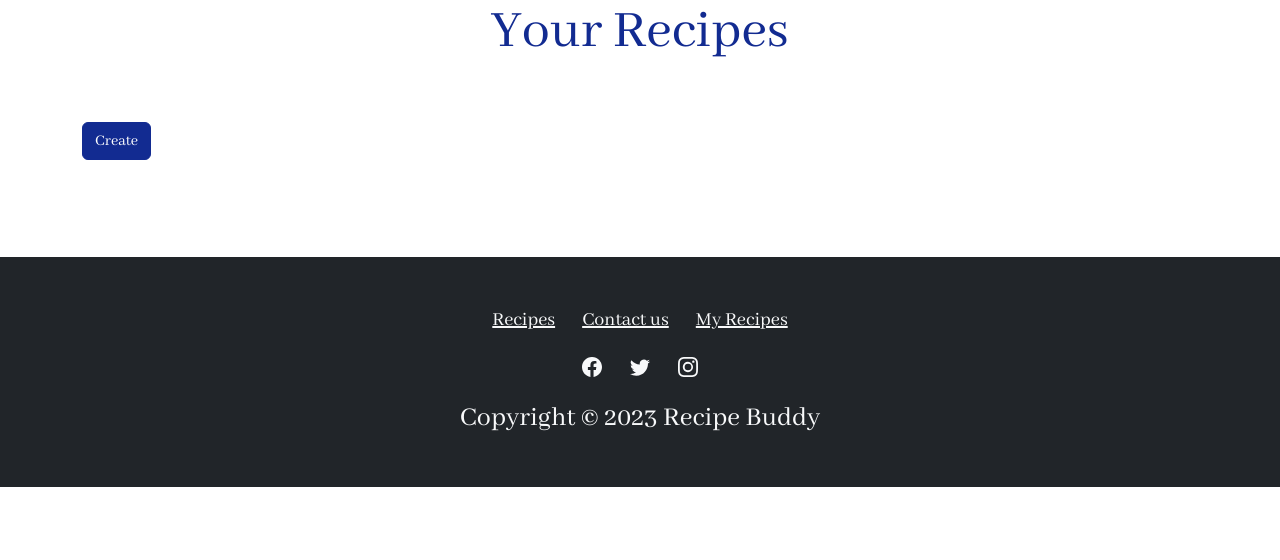
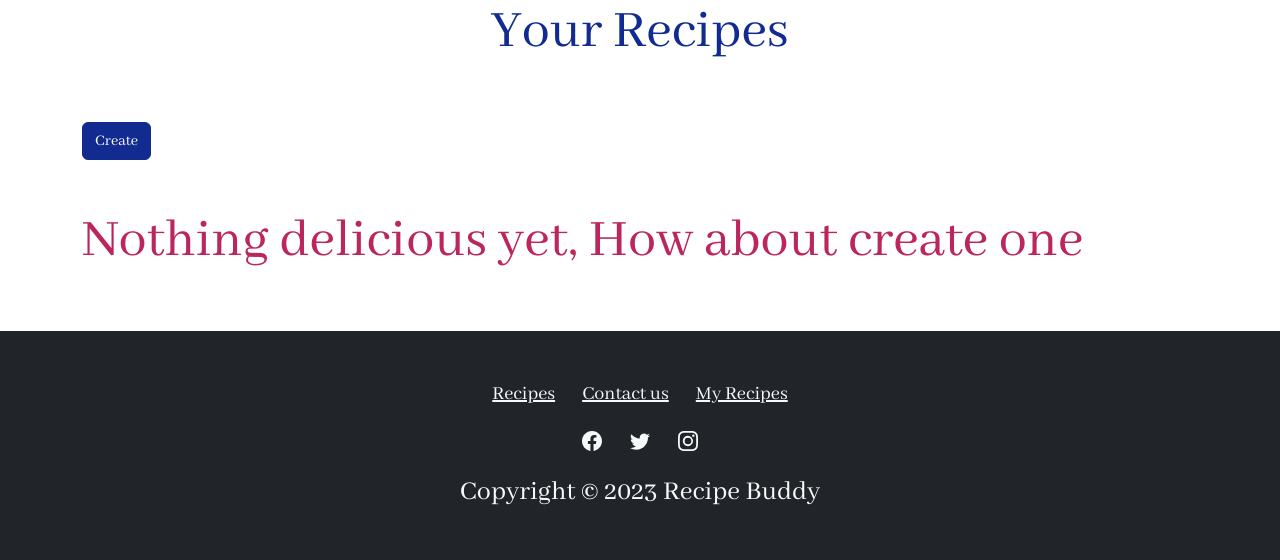
Before and after one commit to sachinmahesh2000/RecipeBuddy, a PHP site: page /mybook.php in a window 1280 px wide. Shown: the part 150-710 px from the top of the page. Run offline with PHP 8.4, Linux system fonts and the light colour scheme; a user stored in the database is signed in; data comes from the database, SQL or seed files in the repository.

Commit message:
[Update] mybook.php : text displayed if no recipe is shown

```diff
--- a/mybook.php
+++ b/mybook.php
@@ -95,6 +95,9 @@ $result = mysqli_query($conn, $sql);
         <a href="createrecipe.php" class="btn btn-primary">Create</a>
       </div>
     </div>
+    <?php if ($result->num_rows == 0): ?>
+      <h1 class="display-4 text-danger">Nothing delicious yet, How about create one</h1>
+    <?php else: ?>
       <div
         class="row gy-4 row-cols-1 row-cols-md-2 row-cols-xl-3"
         style="margin-bottom: 25px">
@@ -135,6 +138,7 @@ $result = mysqli_query($conn, $sql);
           </div>
         <?php endwhile; ?>
       </div>
+    <?php endif; ?>
   </div>
 
   <!-- EDIT | DELETE BUTTONS
```
Lines whose indentation alone changed are shown as unchanged.
